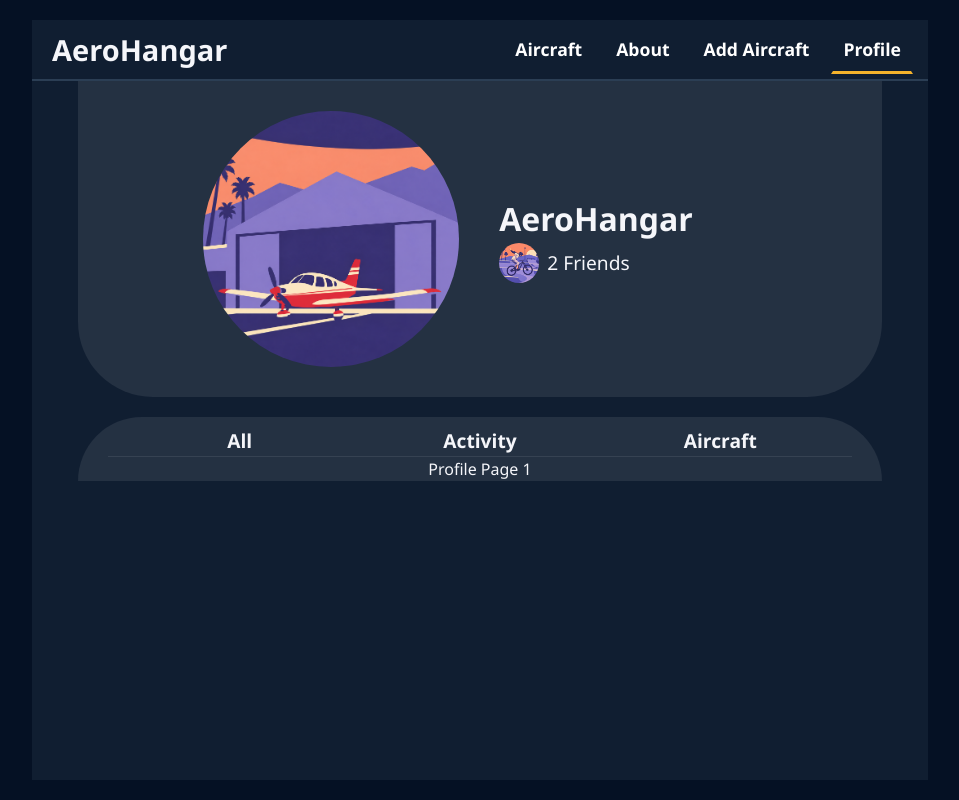
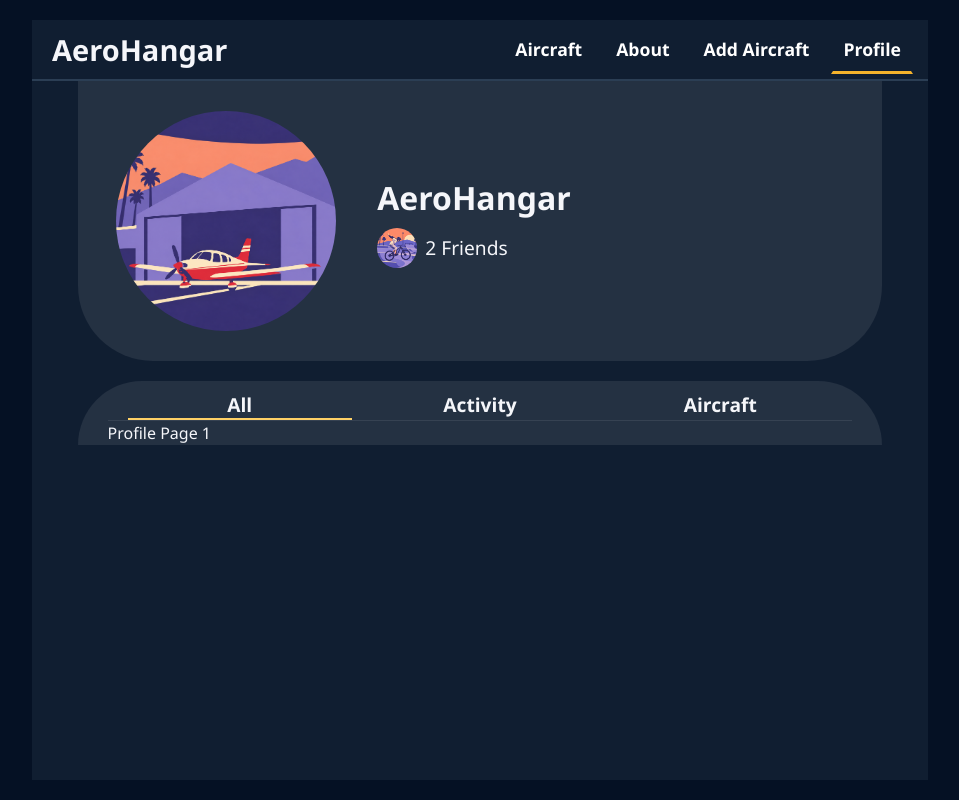
Before and after one commit to SandwichEater577/AeroHangar, a React (Vite) app: page / in a window 1280 px wide. Shown: the whole page, without its empty margins (160-1119 px from the left). Built offline with nearby package versions, Linux system fonts and the light colour scheme.

Commit message:
finishing the profile pages

```diff
--- a/src/App.jsx
+++ b/src/App.jsx
@@ -4,24 +4,28 @@ import { useState } from "react";
 import LoginPage from "./components/JSX/LoginPage.jsx";
 
 export default function App() {
-  const [currentPage, setCurrentPage] = useState("profile");
-  const [isLoggedIn, setIsLoggedIn] = useState(true);
+  const [currentActivePage, setCurrentActivePage] = useState("profile");
+  const [isUserLoggedIn, setIsUserLoggedIn] = useState(true);
   const [currentProfilePage, setCurrentProfilePage] = useState("1");
 
   return (
     <>
-      <div className={!isLoggedIn ? `logged-out ` : `App `}>
-        {isLoggedIn ? (
+      <div className={!isUserLoggedIn ? `logged-out ` : `App `}>
+        {isUserLoggedIn ? (
           <>
-            <Header currentPage={currentPage} setCurrentPage={setCurrentPage} />
+            <Header
+              currentPage={currentActivePage}
+              setCurrentPage={setCurrentActivePage}
+              setCurrentProfilePage={setCurrentProfilePage}
+            />
             <Main
-              currentPage={currentPage}
+              currentPage={currentActivePage}
               currentProfilePage={currentProfilePage}
               setCurrentProfilePage={setCurrentProfilePage}
             />
           </>
         ) : (
-          <LoginPage setIsLoggedIn={setIsLoggedIn} />
+          <LoginPage setIsLoggedIn={setIsUserLoggedIn} />
         )}
       </div>
     </>
--- a/src/components/CSS/Page.css
+++ b/src/components/CSS/Page.css
@@ -3,59 +3,10 @@
   flex: 1;
   min-height: 0;
   width: 100%;
+
   overflow-y: auto;
+
   background-color: #101e31;
-}
-
-#user-profile-main-header {
-  display: flex;
-  flex-direction: row;
-  gap: 1rem;
-  padding: 10px 20px 0px 20px;
-  width: 100%;
-  height: 5vh;
-  justify-content: center;
-  border-bottom: 1px solid #f5f6fa15;
-}
-
-.user-profile-main-header-button {
-  width: 100%;
-  height: 100%;
-  font-size: 1.2rem;
-  font-weight: bold;
-  color: #f5f6fa;
-  background-color: #00000000;
-  border: none;
-  border-bottom: 2px solid #00000000;
-}
-
-.user-profile-main-header-button:hover {
-  color: #ffd166;
-  cursor: pointer;
-  border-bottom: 2px solid #ffd166;
-}
-
-#user-profile-main-correcter {
-  display: flex;
-  flex-direction: column;
-  align-items: center;
-  justify-content: center;
-  padding: 0px 30px 0px 30px;
-  border-radius: 75px 75px 0px 0px;
-  background-color: #ffffff15;
-}
-
-#user-profile-main {
-  width: 100%;
-  padding: 10px 20px 0px 20px;
-}
-
-#profile-page {
-  display: flex;
-  flex-direction: column;
-  align-items: center;
-  justify-content: center;
-  width: 100%;
 }
 
 #main-container {
@@ -66,51 +17,73 @@
   padding: 0 clamp(1rem, 2vw, 1.75rem) clamp(1rem, 2vw, 1.75rem);
 }
 
+.main-content {
+  width: min(100%, 1200px);
+  margin-inline: auto;
+
+  color: #f5f6fa;
+  line-height: 1.5;
+}
+
 .login-page {
   width: 100%;
   height: 100%;
 }
 
+.welcome-container,
+.login-container {
+  text-align: center;
+  margin-inline: auto;
+}
+
 .welcome-container {
-  display: flex;
-  flex-direction: column;
-  align-items: center;
-  justify-content: center;
-  margin-inline: auto;
   padding: 10px;
   font-size: 1.2rem;
 }
 
 .login-container {
-  display: flex;
-  flex-direction: column;
-  align-items: center;
-  justify-content: center;
-  margin-inline: auto;
+  width: 100%;
   padding: 10px;
 }
 
+#logo-container {
+  width: fit-content;
+  margin-inline: auto;
+
+  padding: 5px;
+
+  background-color: rgb(252, 137, 105);
+  border: 1px solid rgb(252, 137, 105);
+
+  box-shadow: 0 0 3px 3px rgb(252, 137, 105);
+}
+
 #profile-pic-at-login {
+  display: block;
   max-width: 60vw;
 }
 
 #login-button {
-  width: auto;
-  height: auto;
-  font-size: 150%;
   margin: 20px;
   padding: 15px;
+
   border: 4px solid #f5b32c;
+
+  background-color: #c08c1b;
   color: #1a304e;
-  background-color: #c08c1b;
+
+  font-size: 1.5rem;
+
   cursor: pointer;
+
   transition: all 0.15s ease;
 }
 
 #login-button:hover {
   border-color: #ffd166;
+
+  background-color: #ffd166;
   color: #051124;
-  background-color: #ffd166;
 }
 
 #login-button:focus-visible {
@@ -118,73 +91,174 @@
   outline-offset: 3px;
 }
 
-#friend-pic-at-profile {
-  width: 40px;
-  height: 40px;
-  border-radius: 50%;
-  margin-right: 0.5rem;
-}
-
-.login-container {
-  display: flex;
-  flex-direction: column;
-  align-items: center;
-  justify-content: center;
-  margin-inline: auto;
+#profile-page {
   width: 100%;
 }
 
-#logo-container {
-  padding: 5px;
-  width: fit-content;
+#user-profile-header {
+  width: 100%;
+
+  padding: 0 20px 10px;
+}
+
+#user-profile-header-top {
   display: flex;
-  flex-direction: column;
   align-items: center;
-  justify-content: center;
-  background-color: rgb(252, 137, 105);
-  border: 1px solid rgb(252, 137, 105);
-  box-shadow: 0px 0px 3px 3px rgb(252, 137, 105);
+
+  gap: 2rem;
+
+  padding: 30px;
+
+  border-radius: 0 0 75px 75px;
+
+  background-color: #ffffff15;
+}
+
+#profile-pic-container {
+  flex: 1;
+
+  text-align: center;
+}
+
+#profile-pic-at-profile {
+  display: block;
+  #main-container,
+  #main-container-no-top-padding {
+    flex: 1;
+    min-height: 0;
+    width: 100%;
+
+    overflow-y: auto;
+
+    background-color: #101e31;
+  }
+
+  #main-container {
+    padding: clamp(1rem, 2vw, 1.75rem);
+  }
+
+  #main-container-no-top-padding {
+    padding: 0 clamp(1rem, 2vw, 1.75rem) clamp(1rem, 2vw, 1.75rem);
   }
 
   .main-content {
-  container-type: inline-size;
-  display: flex;
-  flex-direction: column;
-  gap: 1.5rem;
     width: min(100%, 1200px);
     margin-inline: auto;
+
     color: #f5f6fa;
     line-height: 1.5;
   }
 
+  .login-page {
+    width: 100%;
+    height: 100%;
+  }
+
+  .welcome-container,
+  .login-container {
+    text-align: center;
+    margin-inline: auto;
+  }
+
+  .welcome-container {
+    padding: 10px;
+    font-size: 1.2rem;
+  }
+
+  .login-container {
+    width: 100%;
+    padding: 10px;
+  }
+
+  #logo-container {
+    width: fit-content;
+    margin-inline: auto;
+
+    padding: 5px;
+
+    background-color: rgb(252, 137, 105);
+    border: 1px solid rgb(252, 137, 105);
+
+    box-shadow: 0 0 3px 3px rgb(252, 137, 105);
+  }
+
+  #profile-pic-at-login {
+    display: block;
+    max-width: 60vw;
+  }
+
+  #login-button {
+    margin: 20px;
+    padding: 15px;
+
+    border: 4px solid #f5b32c;
+
+    background-color: #c08c1b;
+    color: #1a304e;
+
+    font-size: 1.5rem;
+
+    cursor: pointer;
+
+    transition: all 0.15s ease;
+  }
+
+  #login-button:hover {
+    border-color: #ffd166;
+
+    background-color: #ffd166;
+    color: #051124;
+  }
+
+  #login-button:focus-visible {
+    outline: 3px solid #ffd166;
+    outline-offset: 3px;
+  }
+
+  #profile-page {
+    width: 100%;
+  }
+
   #user-profile-header {
-  display: flex;
-  flex-direction: column;
     width: 100%;
-  padding: 0px 20px 10px 20px;
+
+    padding: 0 20px 10px;
   }
 
   #user-profile-header-top {
     display: flex;
-  flex-direction: row;
-  border-radius: 0px 0px 75px 75px;
-  padding: 30px 30px 30px 30px;
+    align-items: center;
+
+    gap: 2rem;
+
+    padding: 30px;
+
+    border-radius: 0 0 75px 75px;
+
     background-color: #ffffff15;
   }
 
   #profile-pic-container {
-  display: flex;
-  flex-grow: 1;
-  justify-content: center;
-  margin-left: 7.5%;
+    flex: 1;
+
+    text-align: center;
+  }
+
+  #profile-pic-at-profile {
+    display: block;
+
+    width: min(20vw, 220px);
+    aspect-ratio: 1;
+
+    margin-inline: auto;
+
+    border-radius: 50%;
+
+    object-fit: cover;
   }
 
   #profile-actions-container {
-  display: flex;
-  flex-grow: 2;
-  flex-direction: column;
-  align-items: left;
-  justify-content: center;
+    flex: 2;
   }
 
   #profile-user-name {
@@ -193,28 +267,163 @@
   }
 
   #profile-user-friends {
-  font-size: 1.2rem;
-  color: #f5f6fa;
     display: flex;
     align-items: center;
+
+    margin-top: 0.4rem;
+
+    color: #f5f6fa;
+
+    font-size: 1.2rem;
   }
 
-#user-profile-header-top-left {
-  display: flex;
-  flex-direction: row;
+  #friend-pic-at-profile {
+    width: 40px;
+    height: 40px;
+
+    margin-right: 0.5rem;
+
+    border-radius: 50%;
+
+    object-fit: cover;
   }
 
-#user-profile-header-bottom {
-  display: flex;
-  flex-direction: row;
+  #user-profile-main {
+    width: 100%;
+
+    padding: 10px 20px 0;
   }
 
-#user-profile-header-nav {
-  display: flex;
-  flex-direction: row;
+  #user-profile-main-correcter {
+    padding-inline: 30px;
+
+    border-radius: 75px 75px 0 0;
+
+    background-color: #ffffff15;
   }
 
-#profile-pic-at-profile {
-  width: 20vw;
+  #user-profile-main-header {
+    display: flex;
+
+    gap: 1rem;
+
+    width: 100%;
+    height: 5vh;
+
+    padding: 10px 20px 0;
+
+    border-bottom: 1px solid #f5f6fa15;
+  }
+
+  .user-profile-main-header-button {
+    flex: 1;
+
+    height: 100%;
+
+    border: none;
+    border-bottom: 2px solid transparent;
+
+    background-color: transparent;
+    color: #f5f6fa;
+
+    font-size: 1.2rem;
+    font-weight: bold;
+
+    cursor: pointer;
+    transition: 1s;
+  }
+
+  .user-profile-main-header-button:hover {
+    color: #ffd166;
+    border-bottom-color: #ffd166;
+  }
+
+  width: min(20vw, 220px);
+  aspect-ratio: 1;
+
+  margin-inline: auto;
+
   border-radius: 50%;
+
+  object-fit: cover;
 }
+
+#profile-actions-container {
+  flex: 2;
+}
+
+#profile-user-name {
+  font-size: 2rem;
+  font-weight: bold;
+}
+
+#profile-user-friends {
+  display: flex;
+  align-items: center;
+
+  margin-top: 0.4rem;
+
+  color: #f5f6fa;
+
+  font-size: 1.2rem;
+}
+
+#friend-pic-at-profile {
+  width: 40px;
+  height: 40px;
+
+  margin-right: 0.5rem;
+
+  border-radius: 50%;
+
+  object-fit: cover;
+}
+
+#user-profile-main {
+  width: 100%;
+
+  padding: 10px 20px 0;
+}
+
+#user-profile-main-correcter {
+  padding-inline: 30px;
+
+  border-radius: 75px 75px 0 0;
+
+  background-color: #ffffff15;
+}
+
+#user-profile-main-header {
+  display: flex;
+
+  gap: 1rem;
+
+  width: 100%;
+  height: 5vh;
+
+  padding: 10px 20px 0;
+
+  border-bottom: 1px solid #f5f6fa15;
+}
+
+.user-profile-main-header-button {
+  flex: 1;
+
+  height: 100%;
+
+  border: none;
+  border-bottom: 2px solid transparent;
+
+  background-color: transparent;
+  color: #f5f6fa;
+
+  font-size: 1.2rem;
+  font-weight: bold;
+
+  cursor: pointer;
+}
+
+.user-profile-main-header-button:hover {
+  color: #ffd166;
+  border-bottom-color: #ffd166;
+}
--- a/src/components/CSS/index.css
+++ b/src/components/CSS/index.css
@@ -3,6 +3,7 @@
   margin: 0;
   padding: 0;
   font-family: "Segoe UI", Tahoma, Geneva, Verdana, sans-serif;
+  user-select: none;
 }
 
 div#root {
--- a/src/components/JSX/Profile/ProfileMainAllPages.jsx
+++ b/src/components/JSX/Profile/ProfileMainAllPages.jsx
@@ -11,8 +11,6 @@ export default function ProfileMainAllPages({ currentProfilePage }) {
     case "3":
       profilePage = <div>Profile Page 3</div>;
       break;
-    default:
-      profilePage = <div>Default Profile Page</div>;
   }
 
   return <>{profilePage}</>;
--- a/src/components/JSX/Profile/ProfileUserPages.jsx
+++ b/src/components/JSX/Profile/ProfileUserPages.jsx
@@ -1,5 +1,6 @@
 import { profile_main_header } from "../../../data/LayoutData.js";
 import ProfileMainAllPages from "./ProfileMainAllPages.jsx";
+import { useState } from "react";
 
 export default function ProfileUserPages({
   currentProfilePage,
@@ -14,16 +15,19 @@ export default function ProfileUserPages({
               className="user-profile-main-header-button"
               key={item.name}
               id={`user-profile-main-header-${item.name}`}
+              onClick={() => setCurrentProfilePage(item.id.toString())}
+              style={
+                currentProfilePage === item.id.toString()
+                  ? { borderBottom: "2px solid #ffd166" }
+                  : {}
+              }
             >
               {item.text}
             </button>
           ))}
         </div>
-        <div>
-          <ProfileMainAllPages
-            currentProfilePage={currentProfilePage}
-            setCurrentProfilePage={setCurrentProfilePage}
-          />
+        <div id="user-profile-main-page-container">
+          <ProfileMainAllPages currentProfilePage={currentProfilePage} />
         </div>
       </div>
     </>
--- a/src/data/LayoutData.js
+++ b/src/data/LayoutData.js
@@ -53,13 +53,22 @@ export const profile_main_header = [
   {
     text: "All",
     name: "all",
+    id: 1,
   },
   {
     text: "Activity",
     name: "activity",
+    id: 2,
   },
   {
     text: "Aircraft",
     name: "aircraft",
+    id: 3,
   },
 ];
+
+export const profile_main_page_activity = [];
+
+export const profile_main_page_aircraft = [];
+
+export const profile_main_page_all = [];
```
Also changed, not shown: src/components/JSX/Header.jsx (+6 -1 lines), src/components/JSX/HeaderButton.jsx (+14 -4 lines), public/favicon.svg. Lines whose indentation alone changed are shown as unchanged.
